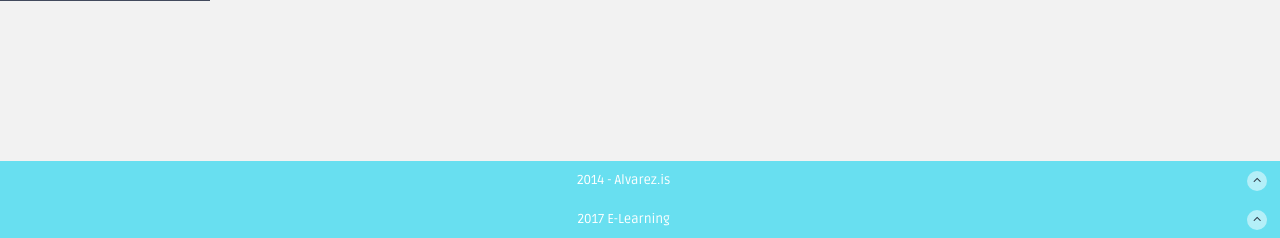
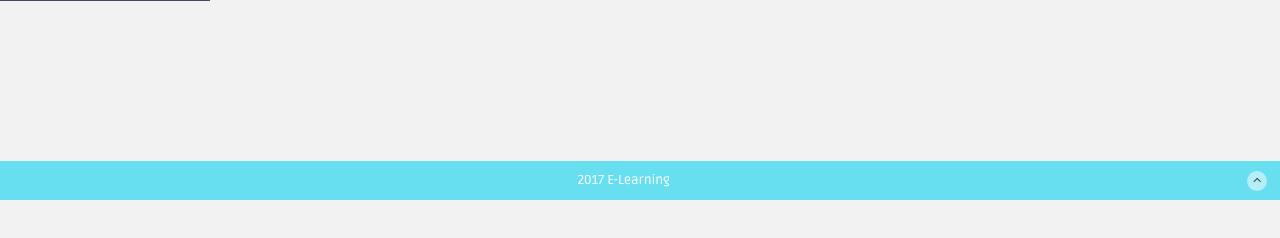
Before and after one commit to emanuelcovaci/e-learning, a Django app: template e_learning/templates/domain/domain.html in a window 1280 px wide. Shown: the part 799-1037 px from the top of the page. After the commit the page ends 999 px from the top, so only its background shows below. Run offline with Django 3.2, Linux system fonts and the light colour scheme; the template is opened without the code that fills it, so the values that code supplies are empty; some libraries are stand-ins or nearby versions.

Commit message:
deleted duble footer from domain page

```diff
--- a/e_learning/templates/domain/domain.html
+++ b/e_learning/templates/domain/domain.html
@@ -89,17 +89,6 @@
 
 
 
-      <!--main content end-->
-      <!--footer start-->
-      <footer class="site-footer">
-          <div class="text-center">
-              2014 - Alvarez.is
-              <a href="blank.html#" class="go-top">
-                  <i class="fa fa-angle-up"></i>
-              </a>
-          </div>
-      </footer>
-      <!--footer end-->
   </section>
 
     <!-- js placed at the end of the document so the pages load faster -->
```
